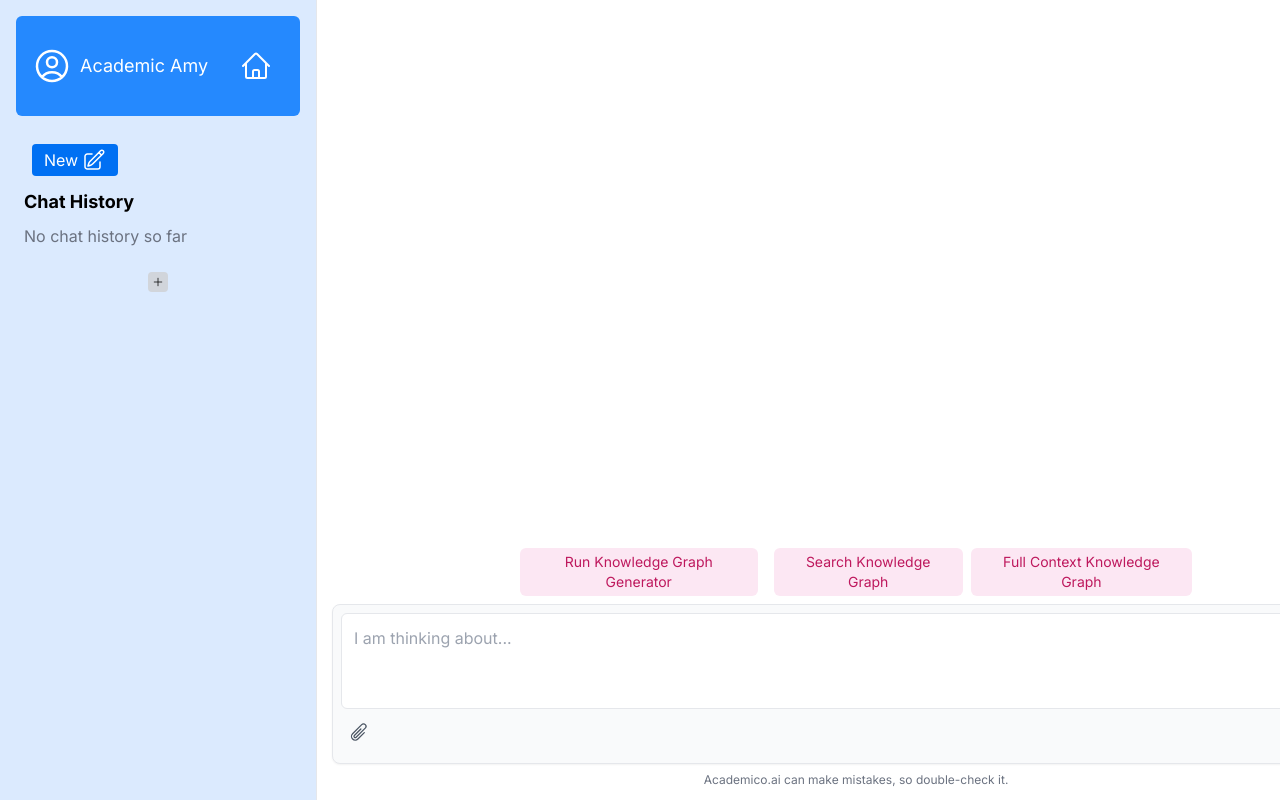
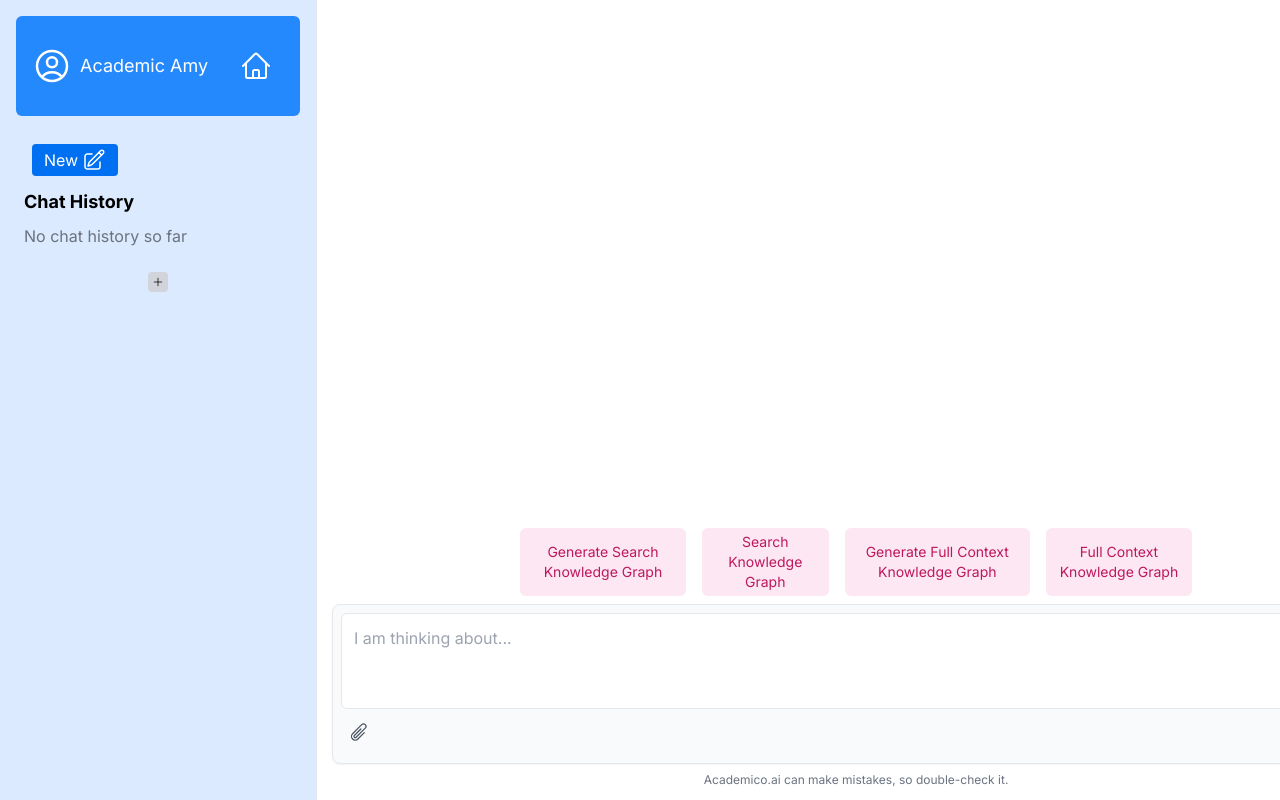
Before and after one commit to BU-Spark/se-academico-ai, a Next.js app: page /chatbox in a window 1280 px wide. Built offline with nearby package versions, Linux system fonts and the light colour scheme; a web font is replaced by a local one.

Commit message:
added buttons to generate and visualize both knowledge graphs, also deleted unnecessary buttons

```diff
--- a/app/chatbox/chatBox.tsx
+++ b/app/chatbox/chatBox.tsx
@@ -4,6 +4,7 @@ import { useState , useRef, useEffect} from "react";
 import ChatInput from "./userInputField";
 import ResearchPapers from "./articlesApprovement";
 import ChatHistory from "./chatHistory";
+
 
 interface ChatMessage {
   text: string;
@@ -155,6 +156,7 @@ export default function ChatBox() {
           </div>
         ))}
       </div>
+
       {/* <div>{showResearchPapers && <ResearchPapers papers = {papers}/>}</div> */}
 
 
--- /dev/null
+++ b/app/chatbox/graph.tsx
@@ -0,0 +1,49 @@
+'use client';
+
+import React, { useEffect, useState, useRef } from 'react';
+import dynamic from 'next/dynamic';
+
+// Dynamically import to avoid SSR issues
+const ForceGraph2D = dynamic(() => import('react-force-graph').then(mod => mod.ForceGraph2D), {
+  ssr: false,
+});
+
+type Node = {
+  id: string;
+  label: string;
+};
+
+type Link = {
+  source: string;
+  target: string;
+  label: string;
+};
+
+export default function Graph() {
+  const [data, setData] = useState<{ nodes: Node[]; links: Link[] }>({ nodes: [], links: [] });
+  const fgRef = useRef<any>(null);
+
+  useEffect(() => {
+    const fetchGraph = async () => {
+      const res = await fetch('/api/graph');
+      const json = await res.json();
+      setData(json);
+    };
+    fetchGraph();
+  }, []);
+
+  return (
+    <div className="w-full h-screen bg-white">
+      <ForceGraph2D
+        ref={fgRef}
+        graphData={data}
+        nodeLabel="label"
+        linkLabel="label"
+        nodeAutoColorBy="label"
+        linkDirectionalArrowLength={4}
+        linkDirectionalArrowRelPos={1}
+        backgroundColor="#f8fafc"
+      />
+    </div>
+  );
+}
--- a/app/chatbox/userInputField.tsx
+++ b/app/chatbox/userInputField.tsx
@@ -28,7 +28,10 @@ export default function ChatInput({ sendMessage, setCurrentTask }: ChatInputProp
   const textAreaRef = useRef<HTMLDivElement | null>(null); // Reference to track cursor position
   const isEmpty = message.trim() === "";
   const pathname = usePathname();
+
+  // Variables for iframe used to visualize knowledge graphs
   const [showIframe, setShowIframe] = useState(false); // State to control iframe visibility
+  const [iframeType, setIframeType] = useState('');
 
   // Handle text input
   const handleInput = () => {
@@ -80,9 +83,29 @@ export default function ChatInput({ sendMessage, setCurrentTask }: ChatInputProp
     }
   };
 
+  // Handle run script for generating search knowledge graph
+  // This function will be called when the button is clicked
+  // It will send a POST request to the server to run the script
+  // and then display the output in an alert
   const handleRunSearchKGScript = async () => {
     try {
       const res = await fetch('/api/create_graph', { method: 'POST' });
+      const data = await res.json();
+      console.log('Script output:', data.output);
+      alert('Script ran! Output: ' + data.output);
+    } catch (error) {
+      console.error('Failed to run script:', error);
+      alert('Error running script');
+    }
+  };
+
+  // Handle run script for generating main knowledge graph
+  // This function will be called when the button is clicked
+  // It will send a POST request to the server to run the script
+  // and then display the output in an alert
+  const handleRunMainKGScript = async () => {
+    try {
+      const res = await fetch('/api/create_main_graph', { method: 'POST' });
       const data = await res.json();
       console.log('Script output:', data.output);
       alert('Script ran! Output: ' + data.output);
@@ -107,27 +130,56 @@ export default function ChatInput({ sendMessage, setCurrentTask }: ChatInputProp
           className="bg-pink-100 text-pink-700 px-3 py-1 rounded-md text-sm"
           onClick={handleRunSearchKGScript}
         >
-          Run Knowledge Graph Generator
+          Generate Search Knowledge Graph
         </button>
 
         <button
-          onClick={() => setShowIframe(!showIframe)}
+          onClick={() => {
+          setIframeType(iframeType === 'search' ? '' : 'search');
+        }}
           className="bg-pink-100 text-pink-700 px-3 py-1 rounded-md text-sm"
         >
-          {showIframe ? 'Hide' : 'Search Knowledge Graph'}
+          {iframeType === 'search' ? 'Hide' : 'Search Knowledge Graph'}
+        </button>
+        <button
+          className="bg-pink-100 text-pink-700 px-3 py-1 rounded-md text-sm"
+          onClick={handleRunMainKGScript}
+        >
+          Generate Full Context Knowledge Graph
+        </button>
+
+        <button
+          onClick={() => {
+            setIframeType(iframeType === 'full' ? '' : 'full');
+          }}
+          className="bg-pink-100 text-pink-700 px-3 py-1 rounded-md text-sm"
+        >
+           {iframeType === 'full' ? 'Hide' : 'Full Context Knowledge Graph'}
         </button>
       </div>
+
+
 
 
     </div>
 
 
-        <button className="bg-pink-100 text-pink-700 px-3 py-1 rounded-md text-sm">Full Context Knowledge Graph</button>
+
       </div>
-      {showIframe && (
+      {iframeType === 'search' && (
         <div style={{ width: '100%', height: '600px', marginTop: '1rem' }}>
           <iframe
             src="/knowledge_graph.html"
+            style={{ width: '100%', height: '100%', border: 'none' }}
+            title="Static HTML"
+          />
+        </div>
+      )}
+
+      {iframeType === 'full' && (
+        <div style={{ width: '100%', height: '600px', marginTop: '1rem' }}>
+          <iframe
+            src="/main_knowledge_graph.html"
             style={{ width: '100%', height: '100%', border: 'none' }}
             title="Static HTML"
           />
```
